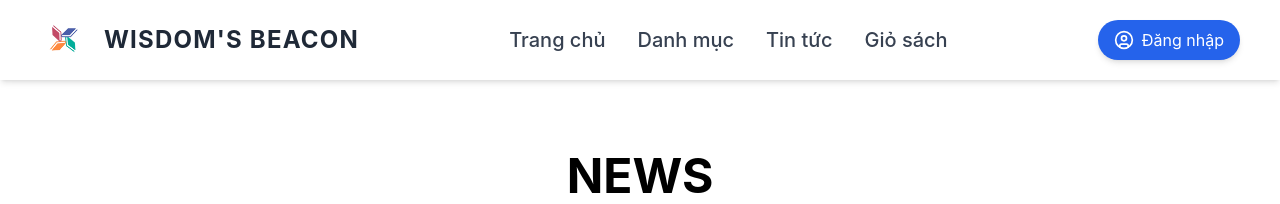
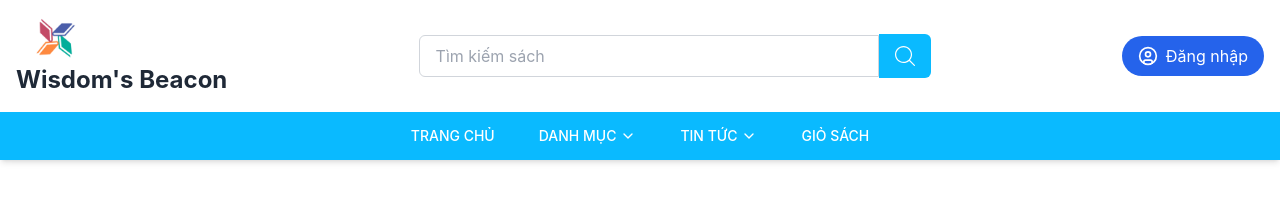
Before and after one commit to vantu522/frontend_library, a React (Create React App) app: page /news in a window 1280 px wide. Shown: the top 204 px of the page. Built offline with nearby package versions, Linux system fonts and the light colour scheme; no server answers.

Commit message:
lam lai thanh header

```diff
--- a/src/components/user/common/Header.js
+++ b/src/components/user/common/Header.js
@@ -1,6 +1,7 @@
-import React, { useState, useEffect } from 'react';
-import { UserCircle, Bell, LogOut, Heart } from 'lucide-react';
+import React, { useState, useEffect, useCallback } from 'react';
+import { UserCircle, Bell, LogOut, Heart, ChevronDown } from 'lucide-react';
 import { useNavigate } from 'react-router-dom';
+import bookService from '../../../services/admin/booksService';
 
 const Header = () => {
   const [prevScrollPos, setPrevScrollPos] = useState(0);
@@ -10,19 +11,20 @@ const Header = () => {
   const [notifications, setNotifications] = useState([]);
   const [favoriteBooks, setFavoriteBooks] = useState([]);
   const [showFavorites, setShowFavorites] = useState(false);
-  const [isLoading, setIsLoading] = useState(true);
+  const [megaMenuOpen, setMegaMenuOpen] = useState(false);
+  const [categories, setCategories] = useState([]); // Added state for categories
+  const [placeholder, setPlaceholder] = useState('');
+  const [placeholderIndex, setPlaceholderIndex] = useState(0);
+  const [currentCategoryIndex, setCurrentCategoryIndex] = useState(0); // Added state for current category index
 
   const navigate = useNavigate();
 
   useEffect(() => {
-    // Kiểm tra đăng nhập từ localStorage
     const storedUser = localStorage.getItem('user');
     if (storedUser) {
       const userData = JSON.parse(storedUser);
       setIsLoggedIn(true);
       setUser(userData);
-
-      // Giả lập dữ liệu thông báo và sách yêu thích (bạn có thể thay thế bằng API thực)
       setNotifications([
         { id: 1, message: 'Bạn có sách mới' },
         { id: 2, message: 'Ưu đãi đặc biệt' },
@@ -30,11 +32,9 @@ const Header = () => {
       setFavoriteBooks([
         { id: 1, title: 'Đắc Nhân Tâm' },
         { id: 2, title: 'Nhà Giả Kim' },
-        { id: 3, title: 'Cách Nghĩ Để Thành Công' },
       ]);
     }
   }, []);
-
 
   useEffect(() => {
     const handleScroll = () => {
@@ -47,18 +47,12 @@ const Header = () => {
     return () => window.removeEventListener('scroll', handleScroll);
   }, [prevScrollPos]);
 
-
-
   const handleLogout = () => {
-    // Xóa thông tin người dùng khỏi localStorage
     localStorage.removeItem('user');
-
     setIsLoggedIn(false);
     setUser(null);
     setNotifications([]);
     setFavoriteBooks([]);
-
-    // Điều hướng về trang đăng nhập
     navigate('/loginemail');
   };
 
@@ -66,46 +60,98 @@ const Header = () => {
     setShowFavorites(!showFavorites);
   };
 
+
+  useEffect(() => {
+    const loadCategories = async () => {
+      try {
+        const data = await bookService.fetchCategories();
+        setCategories(data);
+        // Đặt placeholder ban đầu
+        setPlaceholder('Tìm kiếm sách');
+      } catch (error) {
+        console.error("Failed to fetch categories:", error);
+        setPlaceholder('Tìm kiếm sách');
+      }
+    };
+    loadCategories();
+  }, []);
+
+  const animatePlaceholder = useCallback(() => {
+    if (categories.length === 0) return;
+    console.log(categories);
+
+    const currentCategory = categories[currentCategoryIndex];
+    const fullText = `Tìm kiếm trong ${currentCategory}`;
+
+    if (placeholderIndex < fullText.length) {
+      setPlaceholder(prev => fullText.slice(0, placeholderIndex + 1));
+      setPlaceholderIndex(prevIndex => prevIndex + 1);
+    } else {
+      // Chuyển sang danh mục tiếp theo
+      setCurrentCategoryIndex((prevIndex) => (prevIndex + 1) % categories.length);
+      setPlaceholderIndex(0);
+      setPlaceholder('');
+    }
+  }, [categories, currentCategoryIndex, placeholderIndex]);
+
+  useEffect(() => {
+    const intervalId = setInterval(animatePlaceholder, 100);
+    return () => clearInterval(intervalId);
+  }, [animatePlaceholder]);
+
   return (
+    <>
       <header
         className={`fixed top-0 left-0 right-0 z-50 transition-transform duration-500 ${
           visible ? 'translate-y-0' : '-translate-y-full'
-      } bg-white bg-opacity-95 backdrop-blur-sm shadow-md py-4 px-6 md:px-10`}
+        } bg-white shadow-md`}
       >
-      <div className="max-w-7xl mx-auto flex justify-between items-center">
-        <a href="/" className="flex items-center gap-4">
+        {/* Top header - giới hạn width */}
+        <div className="max-w-7xl mx-auto px-4">
+          <div className="flex justify-between items-center py-4 ">
+            <a href="/" className=" items-center gap-4">
               <img
                 src="/assets/images/logo-preview.png"
                 alt="Logo"
-            className="w-12 h-12 object-contain transition-transform duration-300 hover:scale-105"
+                className="w-20 h-12 object-contain "
               />
-          <span className="text-2xl font-bold text-gray-800 uppercase tracking-wider hidden md:inline-block">
+              <span className="text-2xl font-bold text-gray-800 hidden md:block">
                 Wisdom's Beacon
               </span>
             </a>
-        <nav>
-          <ul className="flex gap-1 md:gap-2">
-            {[
-              { name: 'Trang chủ', path: '/' },
-              { name: 'Danh mục', path: '/category' },
-              { name: 'Tin tức', path: '/news' },
-              { name: 'Giỏ sách', path: '/shopcart' },
-            ].map((item) => (
-              <li key={item.path}>
-                <a
-                  href={item.path}
-                  className="text-gray-700 font-medium text-lg md:text-xl px-3 py-2 rounded-full transition-all duration-300 hover:text-blue-600 hover:bg-blue-50"
+
+            <div className="w-full max-w-lg relative">
+              <form action="/search" method="get" className="flex items-center">
+                <input
+                  type="text"
+                  name="query"
+                  aria-label="Tìm sản phẩm"
+                  placeholder={placeholder}
+                  autoComplete="off"
+                  className="w-full px-4 py-2 border border-gray-300 rounded-l-md focus:ring-2 focus:ring-blue-400 focus:outline-none"
+                />
+                <button
+                  type="submit"
+                  aria-label="Tìm kiếm"
+                  className="px-4 py-3 bg-[#0abaff] text-white rounded-r-md  focus:ring-2 focus:ring-blue-400 focus:outline-none"
                 >
-                  {item.name}
-                </a>
-              </li>
-            ))}
-          </ul>
-        </nav>
+                  <svg
+                    viewBox="0 0 451 451"
+                    className="w-5 h-5"
+                    fill="currentColor"
+                  >
+                    <g>
+                      <path d="M447.05,428l-109.6-109.6c29.4-33.8,47.2-77.9,47.2-126.1C384.65,86.2,298.35,0,192.35,0C86.25,0,0.05,86.3,0.05,192.3 s86.3,192.3,192.3,192.3c48.2,0,92.3-17.8,126.1-47.2L428.05,447c2.6,2.6,6.1,4,9.5,4s6.9-1.3,9.5-4 C452.25,441.8,452.25,433.2,447.05,428z M26.95,192.3c0-91.2,74.2-165.3,165.3-165.3c91.2,0,165.3,74.2,165.3,165.3 s-74.1,165.4-165.3,165.4C101.15,357.7,26.95,283.5,26.95,192.3z"></path>
+                    </g>
+                  </svg>
+                </button>
+              </form>
+            </div>
+
+
             <div className="flex items-center space-x-4">
               {isLoggedIn ? (
                 <>
-              {/* Icon sách yêu thích */}
                   <div className="relative">
                     <Heart
                       className="w-6 h-6 text-gray-600 cursor-pointer hover:text-red-600"
@@ -116,23 +162,8 @@ const Header = () => {
                         {favoriteBooks.length}
                       </span>
                     )}
-                {showFavorites && (
-                  <div className="absolute right-0 mt-2 w-64 bg-white rounded-md shadow-lg py-1 z-10">
-                    <h3 className="px-4 py-2 text-sm font-semibold text-gray-700">Sách yêu thích</h3>
-                    {favoriteBooks.map((book) => (
-                      <a
-                        key={book.id}
-                        href={`/book/${book.id}`}
-                        className="block px-4 py-2 text-sm text-gray-700 hover:bg-blue-50"
-                      >
-                        {book.title}
-                      </a>
-                    ))}
-                  </div>
-                )}
                   </div>
 
-              {/* Icon thông báo */}
                   <div className="relative">
                     <Bell className="w-6 h-6 text-gray-600 cursor-pointer hover:text-blue-600" />
                     {notifications.length > 0 && (
@@ -142,41 +173,79 @@ const Header = () => {
                     )}
                   </div>
 
-             {/* Avatar người dùng */}
                   <div className="flex items-center space-x-2">
                     <img
-                src={ 'https://encrypted-tbn0.gstatic.com/images?q=tbn:ANd9GcS075s728_EWpOqKmQl3L-_4qGiNIDbuoRxGw&s'}
-                alt={user.name}
-                className="w-12 h-12 rounded-full object-cover border-2 border-blue-500"
+                      src="https://encrypted-tbn0.gstatic.com/images?q=tbn:ANd9GcS075s728_EWpOqKmQl3L-_4qGiNIDbuoRxGw&s"
+                      alt={user?.name}
+                      className="w-10 h-10 rounded-full object-cover border-2 border-blue-500"
                     />
                     <span className="hidden md:inline text-gray-800 font-medium">
-                {user.name}
+                      {user?.name}
                     </span>
                   </div>
 
-            {/* Nút đăng xuất */}
                   <button
                     onClick={handleLogout}
-              className="ml-4 inline-flex items-center justify-center px-4 py-2 border border-transparent rounded-md shadow-sm text-sm font-medium text-white bg-red-600 hover:bg-red-700 focus:outline-none focus:ring-2 focus:ring-offset-2 focus:ring-red-500"
+                    className="inline-flex items-center px-4 py-2 border border-transparent rounded-md text-sm font-medium text-white bg-red-600 hover:bg-red-700"
                   >
                     <LogOut className="h-4 w-4 mr-2" />
                     Đăng xuất
                   </button>
-
-
                 </>
               ) : (
                 <a
                   href="/loginemail"
-              className="flex items-center gap-2 text-white bg-blue-600 px-4 py-2 rounded-full transition-all duration-300 hover:bg-blue-700 shadow-md hover:shadow-lg"
+                  className="flex items-center gap-2 text-white bg-blue-600 px-4 py-2 rounded-full hover:bg-blue-700"
                 >
                   <UserCircle className="w-5 h-5" />
                   <span className="hidden md:inline">Đăng nhập</span>
                 </a>
               )}
             </div>
+
           </div>
+        </div>
+
+        {/* Navigation Menu - full width background */}
+        <div className="w-full bg-[#0abaff]">
+          <div className="max-w-7xl mx-auto">
+            <nav>
+              <ul className="flex justify-center">
+                <li className="group relative px-4 py-2">
+                  <a href="/" className="flex items-center text-sm uppercase text-[#fff] p-1.5 hover:bg-[#0aa7e6] font-medium">
+                    Trang chủ
+                  </a>
+                </li>
+
+                <li className="group relative px-4 py-2">
+                  <a href="/category" className="flex items-center text-sm uppercase text-[#fff] p-1.5 hover:bg-[#0aa7e6] font-medium">
+                    Danh mục
+                    <ChevronDown className="w-4 h-4 ml-1" />
+                  </a>
+                </li>
+
+                <li className="group relative px-4 py-2">
+                  <a href="/news" className="flex items-center text-sm uppercase text-[#fff] p-1.5 hover:bg-[#0aa7e6] font-medium">
+                    Tin tức
+                    <ChevronDown className="w-4 h-4 ml-1" />
+                  </a>
+                </li>
+
+                <li className="group relative px-4 py-2">
+                  <a href="/shopcart" className="flex items-center text-sm uppercase text-[#fff] p-1.5 hover:bg-[#0aa7e6] font-medium">
+                    Giỏ sách
+                  </a>
+                </li>
+              </ul>
+            </nav>
+          </div>
+        </div>
+
       </header>
+
+      {/* Spacer để tránh content bị che bởi fixed header */}
+      <div className="h-32"></div>
+    </>
   );
 };
 
--- a/src/config/apiConfig.js
+++ b/src/config/apiConfig.js
@@ -3,7 +3,8 @@ export const API_ENDPOINTS = {
   USER: {
     BOOKS: '/books/categories',
     BOOK: '/books',
-    SUGGESTBOOK:'/books/suggest'
+    SUGGESTBOOK:'/books/suggest',
+    CATEGORYBOOK:'/books/categories'
   },
   ADMIN: {
     BOOKS: '/books',
@@ -28,7 +29,7 @@ export const API_ENDPOINTS = {
     APPROVE: '/transactions/approve',
   },
   STATISTICS: {
-    CATEGORY: '/books/category-distribution'
+    CATEGORY: '/books/category-distribution',
   },
   TRANSACTIONS:{
     BORROW:'/transactions/borrow'
--- a/tailwind.config.js
+++ b/tailwind.config.js
@@ -14,6 +14,7 @@ module.exports = {
       },
       colors: {
         grayy: '#4B4B4B',
+        custom: 'rgba(255, 255, 255, 0.2)'
       },
       keyframes: {
         fadeIn: {
```
Also changed, not shown: src/pages/user/CategoryPage/SubCategoryPage.js (+6 -1 lines). Lines whose indentation alone changed are shown as unchanged.
